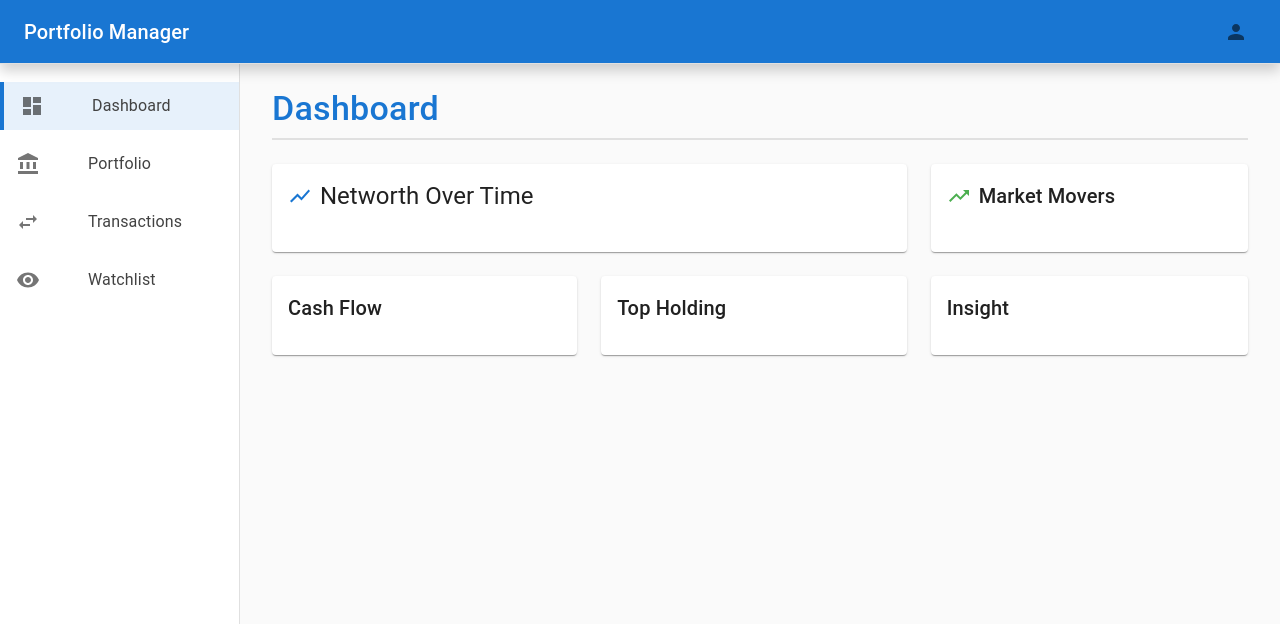
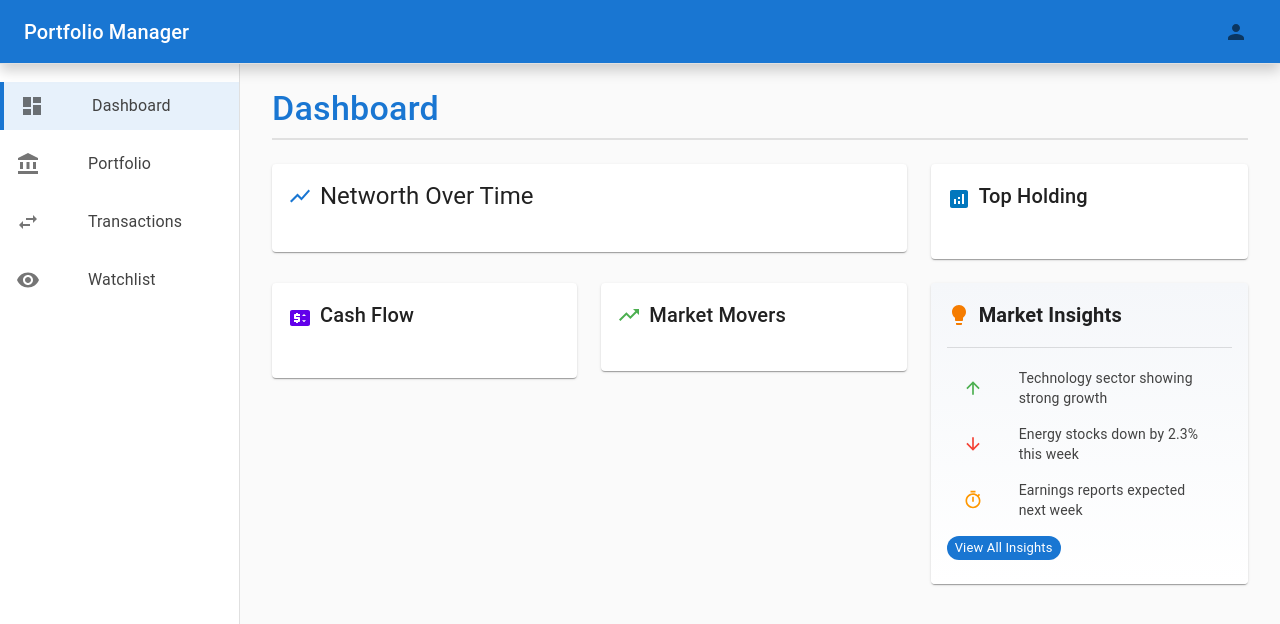
Before and after one commit to e-p-l/portfolio-manager-team14, a React (Create React App) app in the folder client/: page / in a window 1280 px wide. Shown: the top 624 px of the page. Built offline with nearby package versions, Linux system fonts and the light colour scheme; the HTML template or start-up script is replaced by a standard one.

Commit message:
feat: adding emojis

```diff
--- a/client/src/pages/Dashboard.tsx
+++ b/client/src/pages/Dashboard.tsx
@@ -5,9 +5,23 @@ import {
   Card,
   CardContent,
   Typography,
-  Chip
+  Chip,
+  List,
+  ListItem,
+  ListItemIcon,
+  ListItemText,
+  Divider
 } from '@mui/material';
-import { TrendingUp, ShowChart } from '@mui/icons-material';
+import {
+  TrendingUp,
+  ShowChart,
+  Lightbulb,
+  ArrowUpward,
+  ArrowDownward,
+  TimerOutlined,
+  PriceChange,
+  Analytics
+} from '@mui/icons-material';
 
 const Dashboard: React.FC = () => {
   return (
@@ -46,9 +60,9 @@ const Dashboard: React.FC = () => {
           <Card>
             <CardContent>
               <Box display="flex" alignItems="center" mb={2}>
-                <TrendingUp sx={{ mr: 1, color: '#4caf50' }} />
-                <Typography variant="h6">
-                  Market Movers
+                <Analytics sx={{ mr: 1, color: '#0277bd' }} />
+                <Typography variant="h6" gutterBottom>
+                  Top Holding
                 </Typography>
               </Box>
             </CardContent>
@@ -64,9 +78,12 @@ const Dashboard: React.FC = () => {
           <Box flex={1}>
             <Card>
               <CardContent>
-                <Typography variant="h6" gutterBottom>
-                  Cash Flow
-                </Typography>
+                <Box display="flex" alignItems="center" mb={2}>
+                  <PriceChange sx={{ mr: 1, color: '#6200ea' }} />
+                  <Typography variant="h6" gutterBottom>
+                    Cash Flow
+                  </Typography>
+                </Box>
               </CardContent>
             </Card>
           </Box>
@@ -75,9 +92,12 @@ const Dashboard: React.FC = () => {
           <Box flex={1}>
             <Card>
               <CardContent>
-                <Typography variant="h6" gutterBottom>
-                  Top Holding
+                <Box display="flex" alignItems="center" mb={2}>
+                <TrendingUp sx={{ mr: 1, color: '#4caf50' }} />
+                <Typography variant="h6">
+                  Market Movers
                 </Typography>
+                </Box>
               </CardContent>
             </Card>
           </Box>
@@ -85,11 +105,55 @@ const Dashboard: React.FC = () => {
 
         {/* Right section - Takes 1/3 of space to match "Market Movers" */}
         <Box flex={{ xs: 1, md: 1 }}>
-          <Card>
+          <Card sx={{ background: 'linear-gradient(to bottom, #f5f7fa, #ffffff)' }}>
             <CardContent>
-              <Typography variant="h6" gutterBottom>
-                Insight
-              </Typography>
+              <Box display="flex" alignItems="center" mb={2}>
+                <Lightbulb sx={{ mr: 1, color: '#f57c00' }} />
+                <Typography variant="h6" sx={{ fontWeight: 600 }}>
+                  Market Insights
+                </Typography>
+              </Box>
+
+              <Divider sx={{ my: 1.5 }} />
+
+              <List dense disablePadding>
+                <ListItem>
+                  <ListItemIcon>
+                    <ArrowUpward fontSize="small" sx={{ color: '#4caf50' }} />
+                  </ListItemIcon>
+                  <ListItemText
+                    primary="Technology sector showing strong growth"
+                    sx={{ color: '#424242' }}
+                  />
+                </ListItem>
+
+                <ListItem>
+                  <ListItemIcon>
+                    <ArrowDownward fontSize="small" sx={{ color: '#f44336' }} />
+                  </ListItemIcon>
+                  <ListItemText
+                    primary="Energy stocks down by 2.3% this week"
+                    sx={{ color: '#424242' }}
+                  />
+                </ListItem>
+
+                <ListItem>
+                  <ListItemIcon>
+                    <TimerOutlined fontSize="small" sx={{ color: '#ff9800' }} />
+                  </ListItemIcon>
+                  <ListItemText
+                    primary="Earnings reports expected next week"
+                    sx={{ color: '#424242' }}
+                  />
+                </ListItem>
+              </List>
+
+              <Chip
+                label="View All Insights"
+                size="small"
+                color="primary"
+                sx={{ mt: 1, cursor: 'pointer' }}
+              />
             </CardContent>
           </Card>
         </Box>
```
